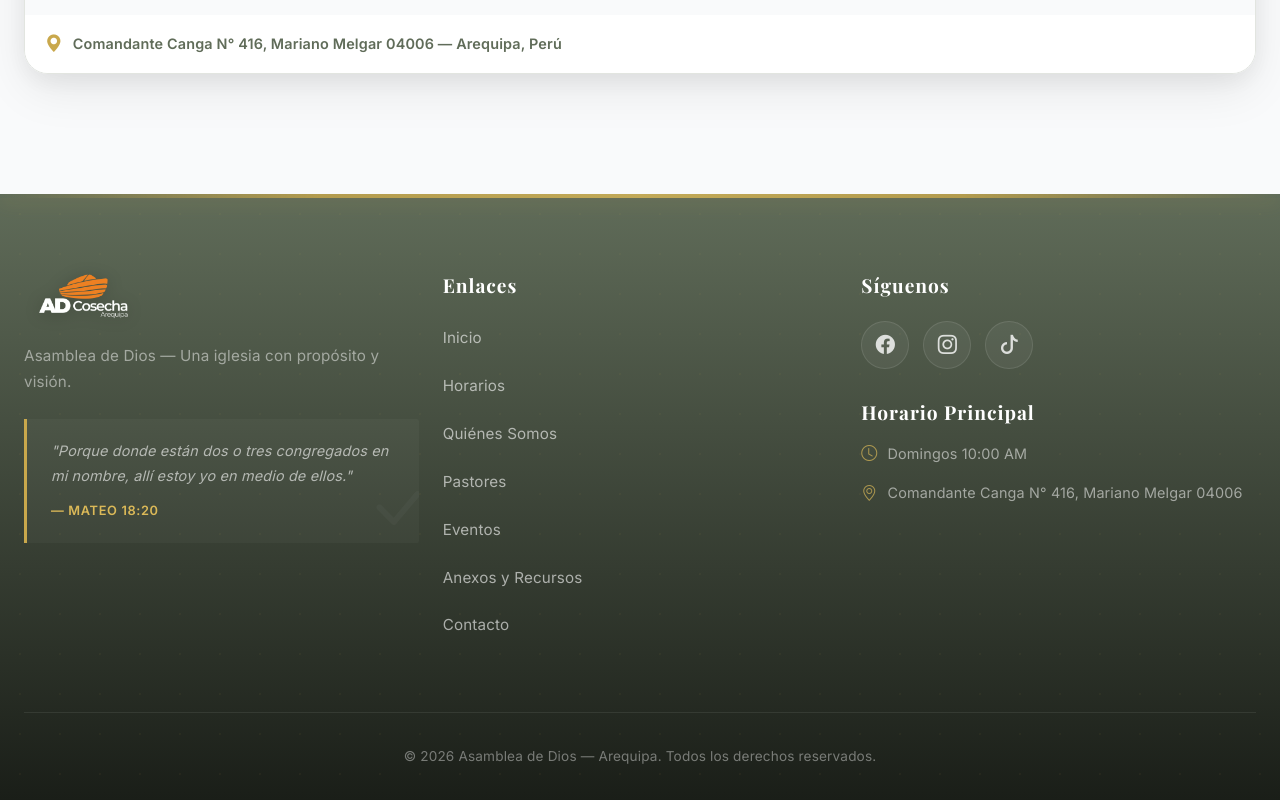
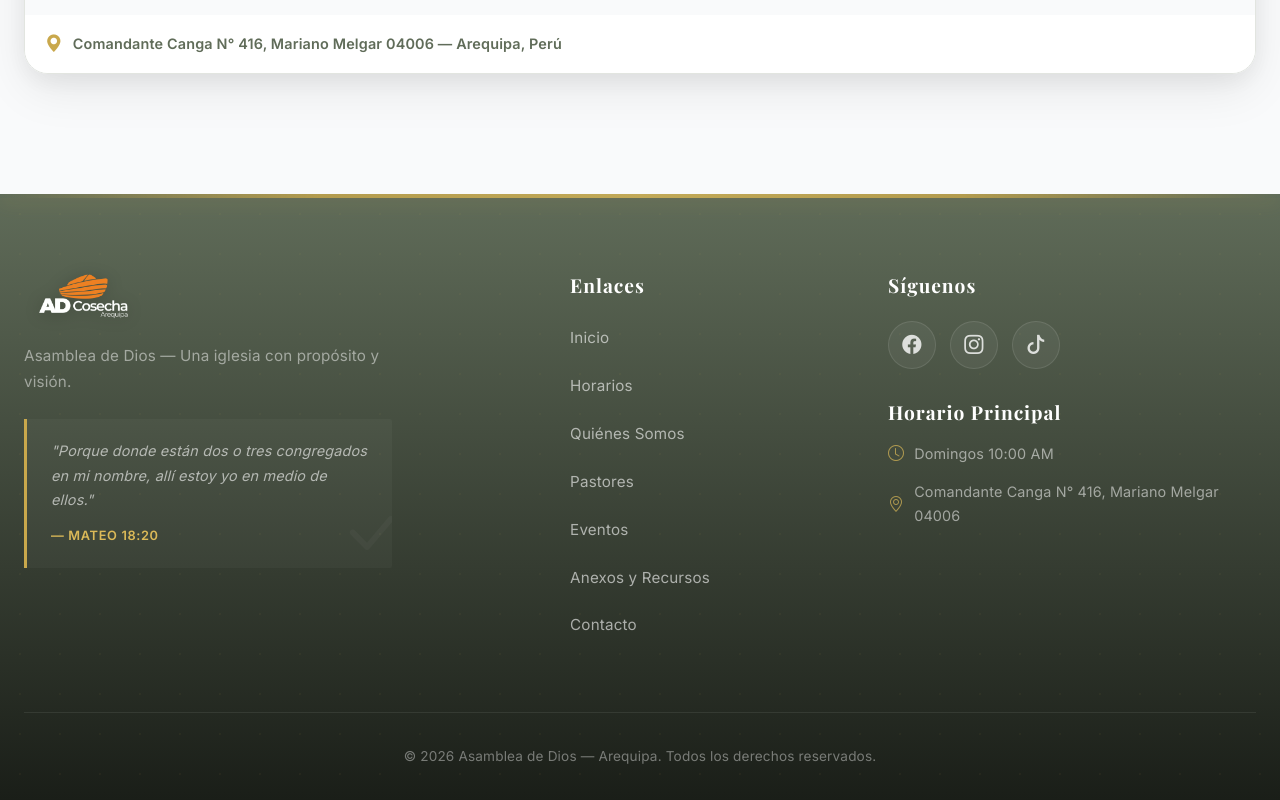
Before and after one commit to gerargram2006/Pagina-Iglesia, a React (Vite) app: page / in a window 1280 px wide. Shown: the part 7194-7994 px from the top of the page. Built offline with nearby package versions, Linux system fonts and the light colour scheme; no server answers; grey boxes are pictures that could not be loaded.

Commit message:
style: mejorar alineacion y espaciado del Footer
Se ajusta el gap del grid y se alinean las columnas en pantallas grandes

```diff
--- a/src/components/Footer.tsx
+++ b/src/components/Footer.tsx
@@ -5,15 +5,15 @@ export default function Footer() {
         <footer className="footer">
             {/* Contenedor central con ancho máximo y márgenes horizontales */}
             <div className="mx-auto max-w-7xl px-4 sm:px-6 lg:px-8">
-                {/* Cuadrícula que distribuye el contenido en columnas */}
-                <div className="footer-content grid grid-cols-1 md:grid-cols-2 lg:grid-cols-3 gap-4">
+                {/* Cuadrícula que distribuye el contenido en columnas con mayor espaciado */}
+                <div className="footer-content grid grid-cols-1 md:grid-cols-2 lg:grid-cols-3 gap-10 lg:gap-16">
 
                     {/* Primera columna: información de la iglesia */}
-                    <div>
+                    <div className="flex flex-col">
                         {/* Contenedor de la marca de la iglesia */}
                         <div className="footer-brand">
                             {/* Logotipo de la iglesia */}
-                            <img src="/img/logo-oficial.png" alt="Asamblea de Dios" className="navbar-logo mb-4" />
+                            <img src="/img/logo-oficial.png" alt="Asamblea de Dios" className="navbar-logo mb-6" style={{ maxHeight: '60px' }} />
                             {/* Descripción breve de la iglesia */}
                             <p>Asamblea de Dios — Una iglesia con propósito y visión.</p>
                             {/* Cita bíblica de la iglesia */}
@@ -27,7 +27,7 @@ export default function Footer() {
                     </div>
 
                     {/* Segunda columna: enlaces rápidos */}
-                    <div>
+                    <div className="lg:flex lg:justify-center">
                         {/* Contenedor de los enlaces del pie de página */}
                         <div className="footer-links">
                             {/* Título de la sección de enlaces */}
@@ -53,7 +53,7 @@ export default function Footer() {
                     </div>
 
                     {/* Tercera columna: redes sociales y horario */}
-                    <div>
+                    <div className="lg:flex lg:justify-end">
                         {/* Contenedor de redes sociales */}
                         <div className="footer-social">
                             {/* Título de la sección de redes sociales */}
```
